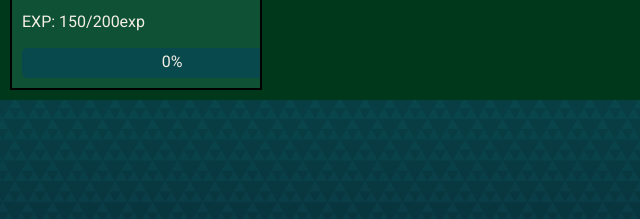
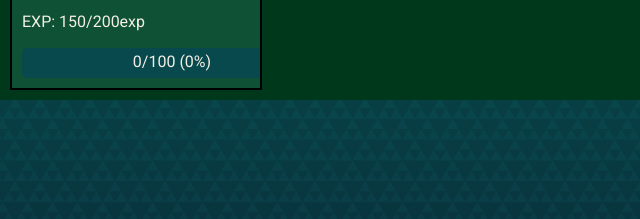
Before and after one commit to Lunadork/tryforce_habit_tracker, a website: page client/main.html in a window 1280 px wide. Shown: the part 323-542 px from the top of the page, 0-640 px from the left. Drawn offline with Linux system fonts and the light colour scheme.

Commit message:
progress bar with target validation done

```diff
--- a/client/js/progress.js
+++ b/client/js/progress.js
@@ -3,14 +3,26 @@ let profile = document.querySelector(".profile");
 progress.style.width = progress.getAttribute("data-done") + "%";
 progress.style.opacity = 1;
 let indicator = document.querySelector(".progress--indicator");
-indicator.innerHTML = "0%";
+let currentTarget = 100;
+let currentValue = parseInt(progress.getAttribute("data-done"));
 
 profile.addEventListener("click", (e) => {
   let current = progress.getAttribute("data-done");
   let incremented = parseInt(current) + 5;
   progress.setAttribute("data-done", incremented);
-  console.log(incremented);
   progress.style.width = incremented + "%";
-  document.querySelector(".progress--indicator").textContent =
-    incremented + "%";
+  renderExp();
 });
+
+function renderExp() {
+  let currentValue = parseInt(progress.getAttribute("data-done"));
+  if (currentValue > currentTarget) {
+    return alert("Over Target!");
+  }
+  indicator.innerHTML = `${currentValue}/${currentTarget} (${Math.floor(
+    (currentValue / currentTarget) * 100
+  )}%)`;
+  console.log(currentValue);
+}
+
+renderExp();
--- a/client/main.html
+++ b/client/main.html
@@ -32,7 +32,7 @@
             <p>Level: 100</p>
             <p>EXP: 150/200exp</p>
             <div class="progress">
-              <span class="progress--indicator">70</span>
+              <span class="progress--indicator">0/100 EXP</span>
               <div class="progress--done" data-done="0"></div>
             </div>
           </div>
```
